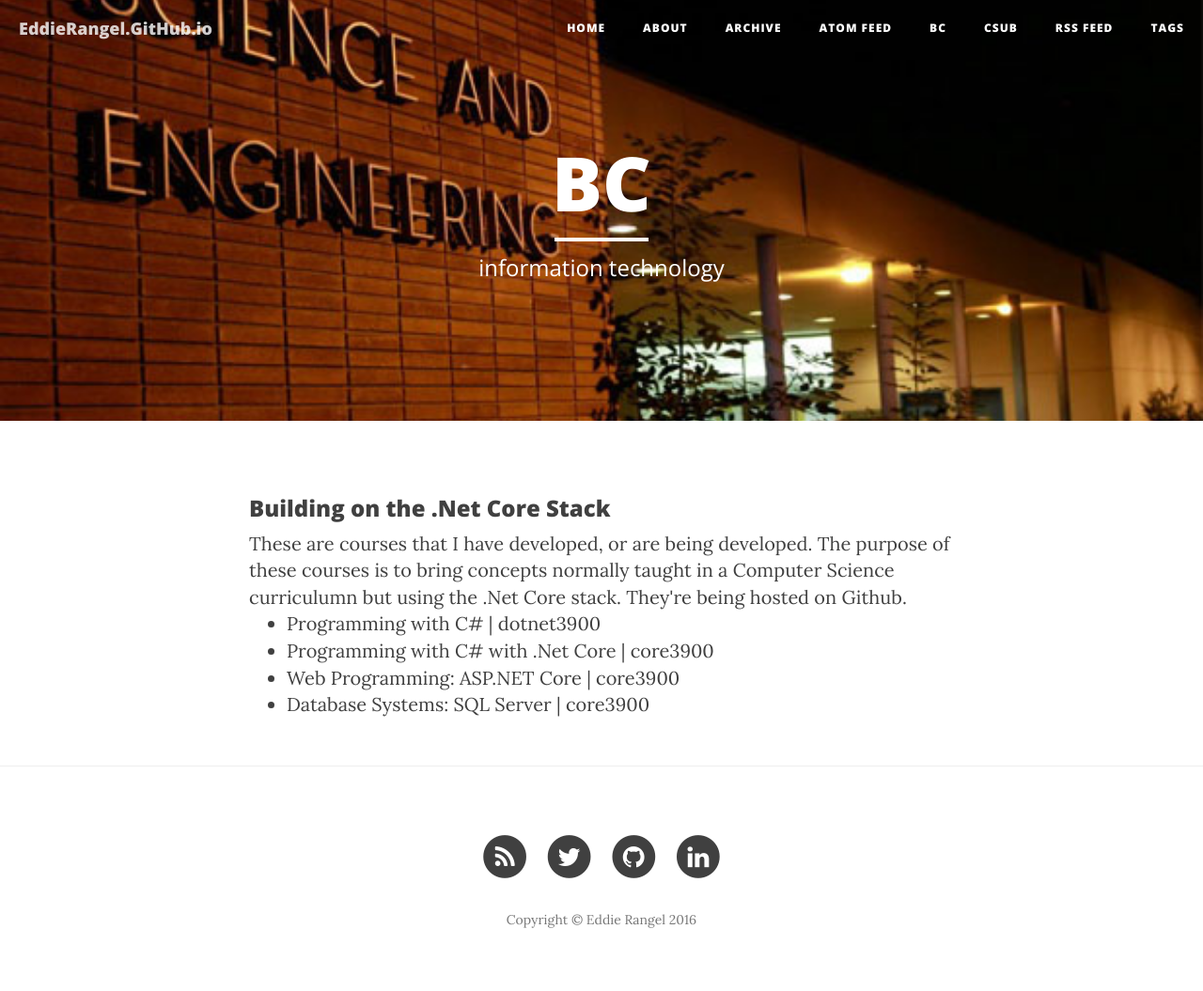
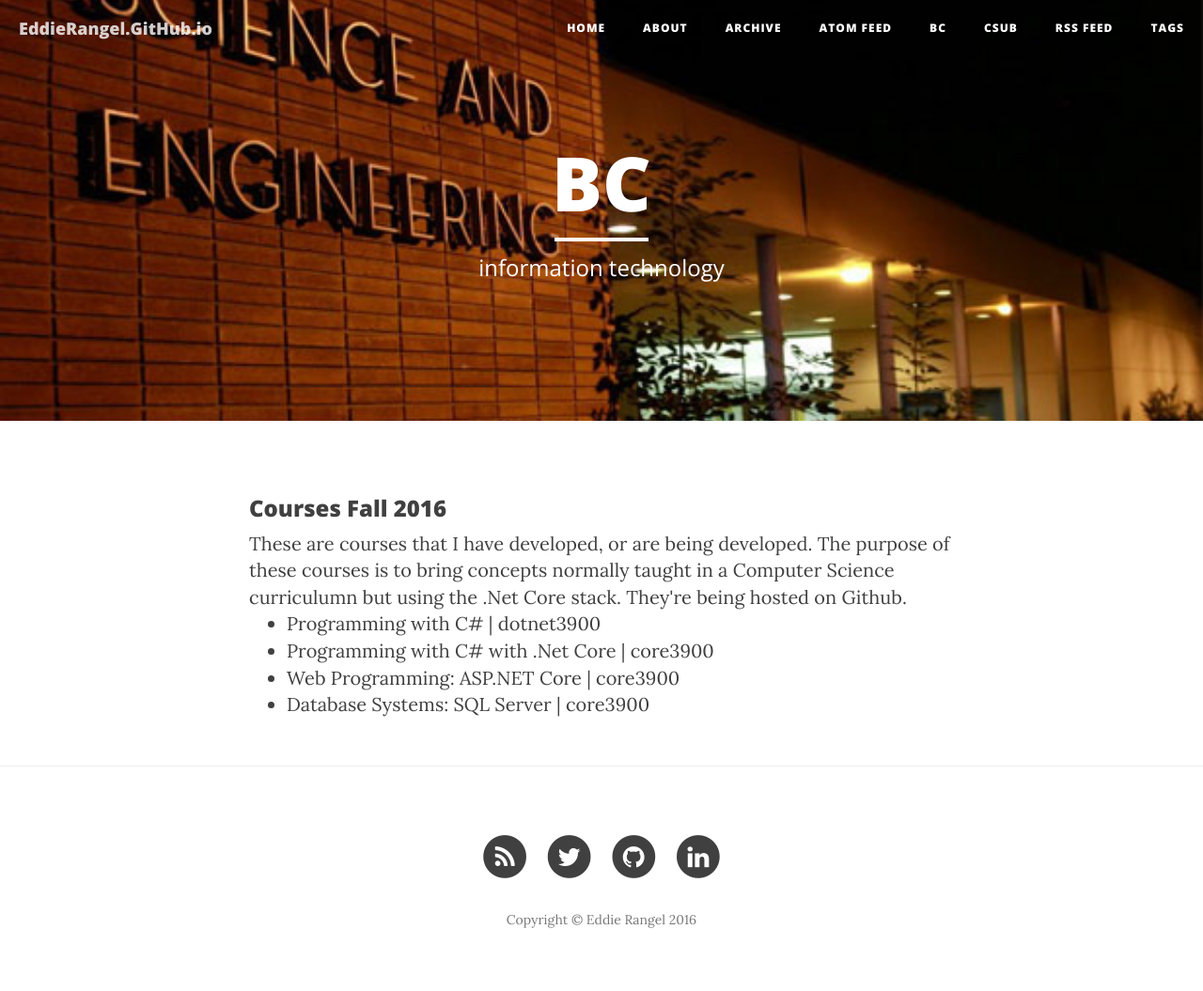
Before and after one commit to eddierangel/eddierangel.github.io, a Jekyll site: the page built from bc.html, in a window 1280 px wide. Shown: the whole page at 94% size. Built offline with Jekyll 4.4.1, drawn with Linux system fonts in a browser that asks for light colours; nearby versions of some CDN libraries.

Commit message:
Updating content

```diff
--- a/bc.html
+++ b/bc.html
@@ -6,7 +6,7 @@ header-img: "img/ScienceBuilding_BC.jpg"
 ---
 
 <p>
-    <h3>Building on the .Net Core Stack</h3>
+    <h3>Courses Fall 2016</h3>
     These are courses that I have developed, or are being developed. The purpose of these
     courses is to bring concepts normally taught in a Computer Science curriculumn
     but using the .Net Core stack.
```
